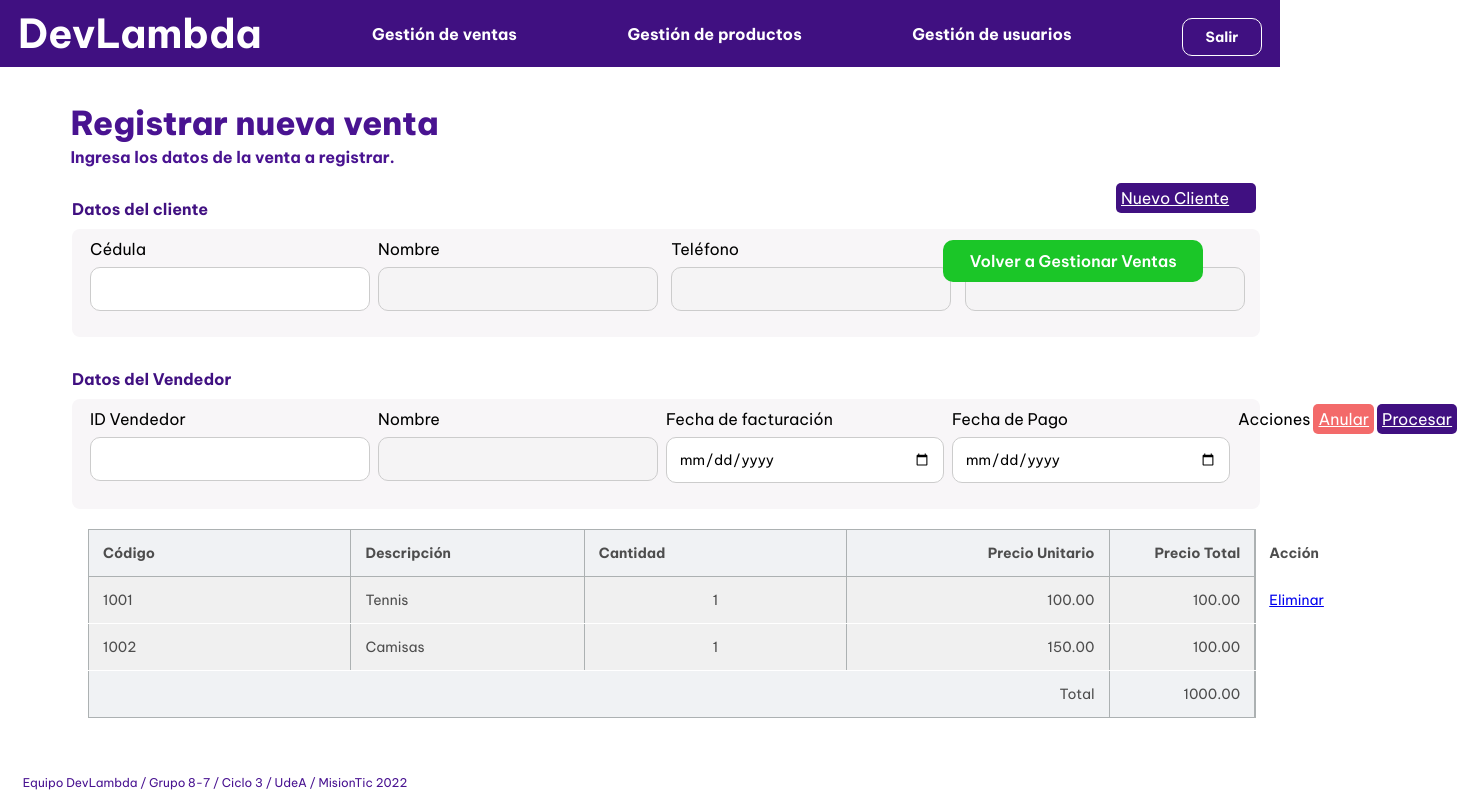
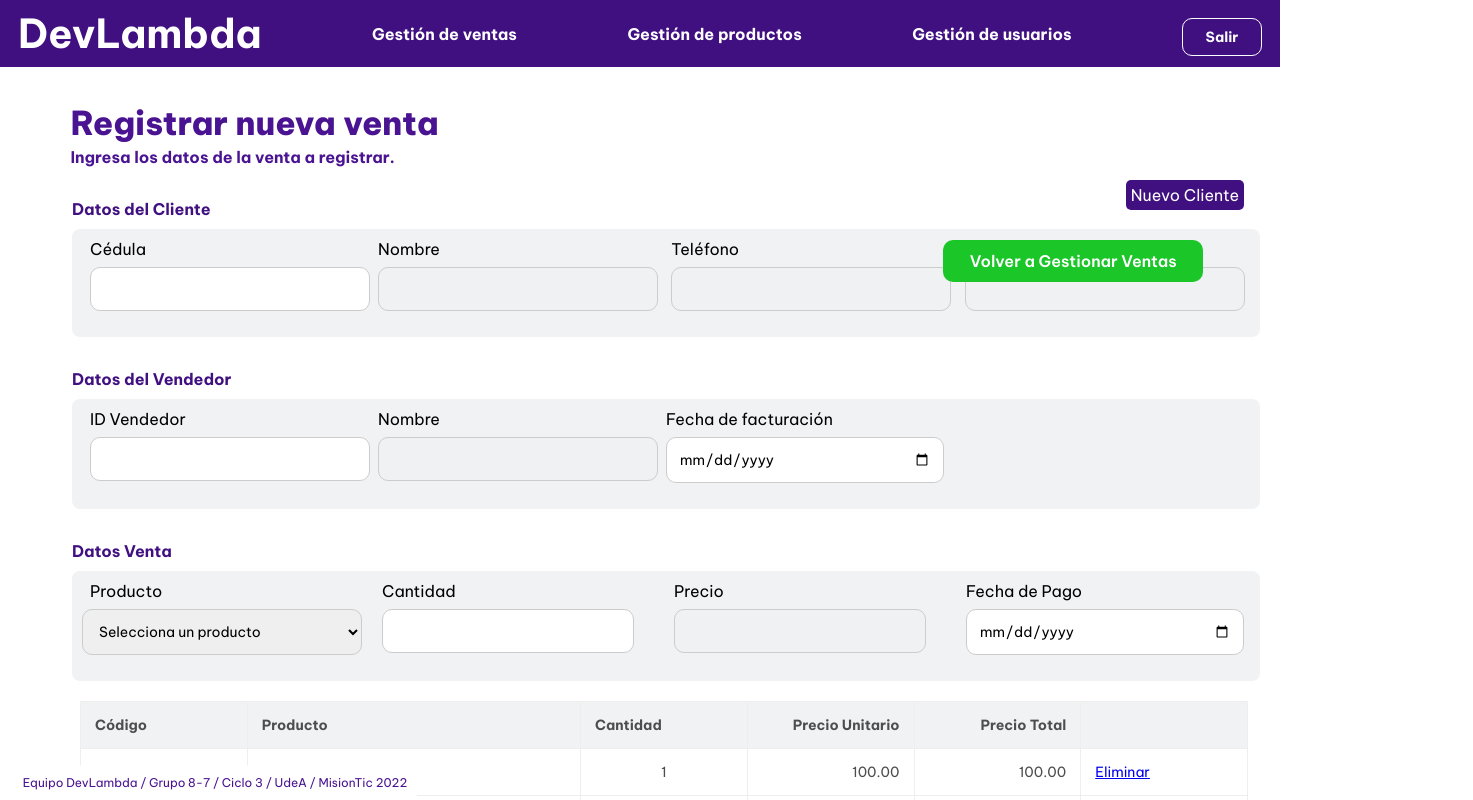
Before and after one commit to DevLambda/front-heroku, a React (Create React App) app: page /Ventas in a window 1280 px wide. Both pictures are taken after a click on the button "Registrar Venta". Shown: the top 800 px of the page, 1473 px wide, since content can reach past the window. Built offline with nearby package versions, Linux system fonts and the light colour scheme.

Commit message:
Se termina de ajustar css y html en react de registrar ventas

```diff
--- a/src/pages/Ventas.jsx
+++ b/src/pages/Ventas.jsx
@@ -194,12 +194,13 @@ const RegistrarVentas = ({ setMostrarTablaVentas, listaVentas, setVentas }) => {
             <section className="contenedorFormVentas"id="container">
                 <div className="datos_cliente">
                   <div className="action_cliente">
-                      <h4>Datos del cliente</h4>
-                      <a href="#" className="btn_new btn_new_cliente"><i className="fas fa-plus"></i>Nuevo Cliente</a>
+                      <h4>Datos del Cliente</h4>
+                      <a href="#" className="btn_new btn_new_cliente"><i class="fas fa-plus"></i>Nuevo Cliente</a>
                   </div>
                   <form ref={form} onSubmit={submitForm} name ="form_new_cliente_venta" id= "form_new_cliente_venta" class="datos">
                       <input id="input_ventas" type="hidden" name="action" value="addCliente"/>
                       <input id="input_ventas" type="hidden" name="idCliente" value="" required/>
+
                       <div className="wd20">
                           <label id="label">Cédula</label>
                           <input id="input_ventas" type="text" name="ced_cliente" required/>
@@ -237,76 +238,92 @@ const RegistrarVentas = ({ setMostrarTablaVentas, listaVentas, setVentas }) => {
                           <label id="label">Fecha de facturación</label>
                           <input id="input_fecha" type="date" name="fecha_fact" required/>
                       </div>
+                      <div className="wd100">
+                      </div>
+                  </div>
+              </div>
+
+              <div className="datos_venta">
+                  <h4>Datos Venta</h4>
+                  <div className="datos">
+                      {/* <div className="wd50">
+                          <label id="label">Código</label>
+                          <input id="input_ventas" type="text" name="code" required/>
+                      </div> */}
+                      <div className="wd50">
+                          <label id="label">Producto
+                          <select id="listaProductos" name="descripcion" required defaultValue={0} >
+                            <option disabled value={0}> Selecciona un producto</option>
+                                <option>Bonsai Chumono</option>
+                                <option>Bonsai Komono</option>
+                                <option>Bonsai Kotate</option>
+                                <option>Bonsai Omono</option>
+                                <option>Bonsai Shito</option>
+                                <option>Bonsai Shohin</option>
+                        </select>
+                      </label>
+                      </div>
+                      <div className="wd50">
+                          <label id="label">Cantidad</label>
+                          <input id="input_fecha" min={1} type="number" name="quantity" required/>
+                      </div>
+                      <div className="wd50">
+                          <label id="label">Precio</label>
+                          <input id="input_fecha" type="number" name="price" required disabled/>
+                      </div>
                       <div className="wd50">
                           <label id="label">Fecha de Pago</label>
                           <input id="input_fecha" type="date" name="fecha_pago" required/>
-                      </div>
-                      <div className="wd100">
-                          <label id="label">Acciones</label>
-                          <a href="#" className="btn_ok" id="btn_anular_venta"><i className="fas fa-ban"></i>Anular</a>
-                          <a href="#" className="btn_new" id="btn_facturar_venta"><i className="fas fa-edit"></i>Procesar</a>
                       </div>
                   </div>
               </div>
 
               <table border="1"id="tbl_venta">
                   <thead>
-                      {/* <tr>
-                          <th width="100px">Código</th>
-                          <th width="150px">Descripción</th>
-                          <th width="150px">Existencia</th>
-                          <th width="100px">Cantidad</th>
-                          <th class="150px">Precio</th>
-                          <th class="150px"> Acción</th>
-                      </tr> */}
-{/*
                       <tr>
-                          <td><input id="input_ventas" type="text" name="txt_cod_producto"/></td>
-                          <td id="txt_descripcion">-</td>
-                          <td id="txt_existencia">-</td>
-                          <td><input id="input_ventas" type="text" name="txt_cant_producto" value="0" min="1" disabled/></td>
-                          <td id="txt_precio" className="textright">0.00</td>
-                          <td><a href="#" className="link_add" id="add_product_venta"><i className="fas fa-plus"></i></a></td>
-                      </tr> */}
-                      <tr>
-                          <th>Código</th>
-                          <th colspan="2">Descripción</th>
-                          <th>Cantidad</th>
-                          <th className="textright">Precio Unitario</th>
-                          <th className="textright">Precio Total</th>
-                          <th>Acción</th>
+                          <th id="t_ventas">Código</th>
+                          <th id="t_ventas" colspan="2">Producto</th>
+                          <th id="t_ventas">Cantidad</th>
+                          <th id="t_ventas" className="textright">Precio Unitario</th>
+                          <th id="t_ventas" className="textright">Precio Total</th>
+                          <th id="t_ventas"></th>
                       </tr>
                   </thead>
 
                   <tbody id="detalle_venta">
                       <tr>
                           <td>1001</td>
-                          <td colspan="2">Tennis</td>
-                          <td className="textcenter">1</td>
-                          <td className="textright">100.00</td>
-                          <td className="textright">100.00</td>
-                          <td className=""><a className="link_delate" href="#" onclick= "event.preventDefault(); del_product_detalle(1);"><i className="far fa-trash-alt"></i>Eliminar</a></td>
+                          <td id="t_ventas" colspan="2">Tennis</td>
+                          <td id="t_ventas" className="textcenter">1</td>
+                          <td id="t_ventas" className="textright">100.00</td>
+                          <td id="t_ventas" className="textright">100.00</td>
+                          <td id="t_ventas" className=""><a className="link_delate" href="#" onclick= "event.preventDefault(); del_product_detalle(1);"><i className="far fa-trash-alt"></i>Eliminar</a></td>
                       </tr>
 
                       <tr>
                           <td>1002</td>
-                          <td colspan="2">Camisas</td>
-                          <td className="textcenter">1</td>
-                          <td className="textright">150.00</td>
-                          <td className="textright">100.00</td>
-                          <td className=""><a className="link_delate" href="#" onclick= "event.preventDefault(); del_product_detalle(1);"><i className="far fa-trash-alt"></i></a>
+                          <td id="t_ventas" colspan="2">Camisas</td>
+                          <td id="t_ventas" className="textcenter">1</td>
+                          <td id="t_ventas" className="textright">150.00</td>
+                          <td id="t_ventas" className="textright">100.00</td>
+                          <td id="t_ventas" className=""><a className="link_delate" href="#" onclick= "event.preventDefault(); del_product_detalle(1);"><i className="far fa-trash-alt"></i></a>
                           </td>
                       </tr>
                   </tbody>
                   <tfoot>
                       <tr>
-                          <td colspan="5" className="textright">Total </td>
-                          <td className="textright">1000.00</td>
+                          <td id="t_ventas" colspan="5" className="textright">Total </td>
+                          <td id="t_ventas" className="textright">1000.00</td>
                       </tr>
                   </tfoot>
               </table>
-
             </section>
+            <br/>
+            <br/>
+            <div className="botonesVenta">
+                <a href="#" className="btn_new" id="btn_facturar_venta"><i className="fas fa-edit"></i>Procesar</a>
+                <a href="#" className="btn_ok" id="btn_anular_venta"><i className="fas fa-ban"></i>Anular</a>
+            </div>
         <Footer/>
     </div>
     );
--- a/src/styles/App.css
+++ b/src/styles/App.css
@@ -484,8 +484,6 @@ background-color: #ff790a;
   }
 
   .datos_cliente, .datos_venta, .title_page, .tbl_venta{
-	/* width: 100%;
-	max-width: 900px; */
 	margin: auto;
 	margin-bottom: 20px;
 }
@@ -514,20 +512,6 @@ background-color: #ff790a;
     margin-left: 8px;
 }
 
-.btn_new{
-	border: 1px solid #FFFFFF;
-	color: #FFFFFF;
-	border-radius: 10px;
-	opacity: 1;
-	padding: 5px;
-	background-color: #401081;
-	height: 20px;
-	width: 130px;
-	cursor: pointer;
-	align-content: center;
-	margin-top:7px;
-}
-
 .div_registro_cliente{
 	border: 1px solid #FFFFFF;
 	color: #FFFFFF;
@@ -543,14 +527,17 @@ background-color: #ff790a;
 }
 
 #detalle_venta tr{
-	background-color: #F0F0F0 !important;
+	background-color: #ffffff !important;
 }
 #detalle_venta td{
-	border-bottom: 1px solid #FFF;
+	border-bottom: none;
+}
 
+#listaProductos{
+    width: 20em;
 }
 .datos{
-	background-color: #f8f6f8;
+	background-color: #F0F2F4;
 	display: flex;
     flex-direction: row;
     justify-content: space-between;
@@ -579,6 +566,7 @@ background-color: #ff790a;
 	display: -o-flex;
 	display: flex;
 	align-items: center;
+    justify-content: center;
 }
 
 .datos label{
@@ -607,6 +595,7 @@ background-color: #ff790a;
 	width: 130px;
 	color: #FFF;
 	opacity: 1;
+    text-decoration: none;
 
 }
 .btn_new{
@@ -615,12 +604,14 @@ background-color: #ff790a;
 	border-radius: 5px;
 	cursor: pointer;
 	padding: 5px;
-	margin: 10px 1em 0 auto;
-	height: 20px;
-	width: 130px;
+	margin: 4px 1em 0 auto;
+	height: auto;
+	width: auto;
 	color: #FFF;
 	opacity: 1;
+    text-decoration: none;
 }
+
 #div_registro_cliente, #add_product_venta{
 	display: none;
 }
@@ -630,7 +621,8 @@ background-color: #ff790a;
 
 #tbl_venta{
 	width: 73em;
-	margin: 1em;
+	margin: 0.5em;
+    border:none;
 }
 .tbl_venta tfoot td{
 	font-weight: bold;
@@ -656,3 +648,14 @@ background-color: #ff790a;
 	color: #FFF;
 	opacity: 1;
 }
+.botonesVenta{
+    margin-left: 32em;
+}
+
+#btn_facturar_venta, #btn_anular_venta{
+    font-size:24px;
+}
+
+#t_ventas {
+    width: auto;
+}
```
